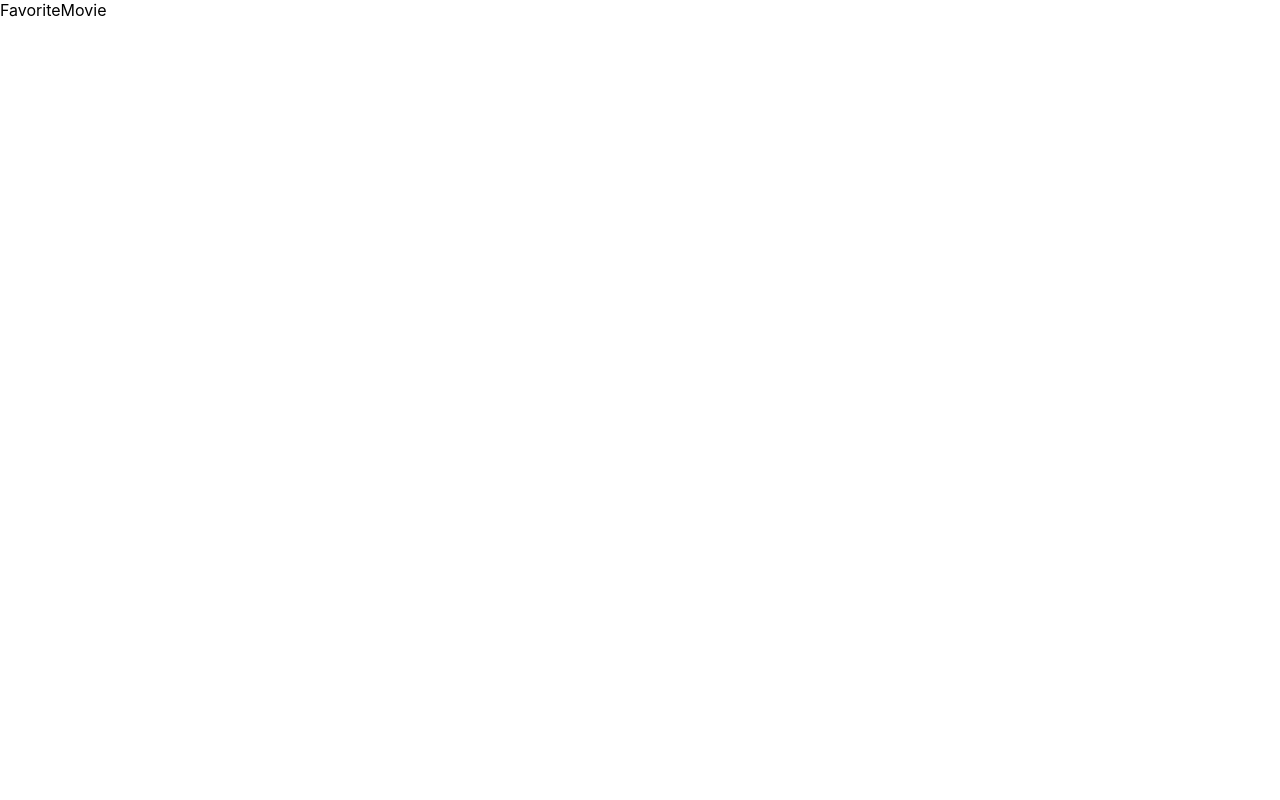
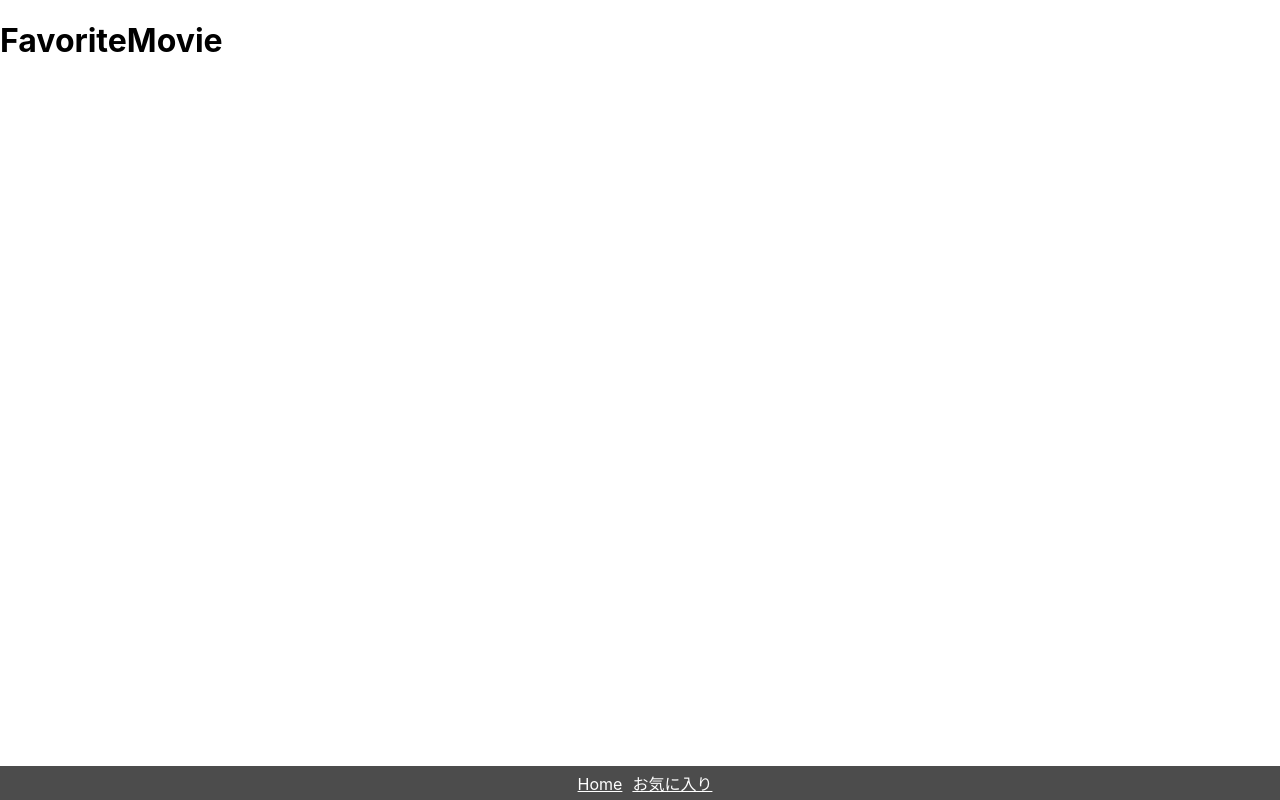
Before and after one commit to hasegawa-yoshi/codingchallenge1, a React (Create React App) app: page /favorites in a window 1280 px wide. Built offline with nearby package versions, Linux system fonts and the light colour scheme.

Commit message:
fifteenth commit
フッターコンポーネント実装

```diff
--- a/package.json
+++ b/package.json
@@ -46,5 +46,8 @@
       "last 1 firefox version",
       "last 1 safari version"
     ]
+  },
+  "devDependencies": {
+    "@types/react-router-dom": "^5.3.3"
   }
 }
--- a/src/api/MovieApi.jsx
+++ b/src/api/MovieApi.jsx
@@ -1,5 +1,4 @@
 import { Grid } from "@mui/material";
-import { Link } from "react-router-dom";
 import { useEffect, useState } from "react";
 import { useDispatch, useSelector } from "react-redux";
 import instance from "./axios";
@@ -55,7 +54,6 @@ export const MovieApi = ({ fetchUrl } /*: Props*/) => {
     <div style={{ paddingTop: "70px" }}>
       <h2>{searchTextSelector.text}の検索結果</h2>
       <h4>画像クリックで映画詳細を表示</h4>
-      <Link to="/favorites">お気に入り</Link>
       <Grid container alignItems="center" justifyContent="center">
         {" "}
         {movies.map((movie, i) => (
--- /dev/null
+++ b/src/components/organisms/FooterComponents.tsx
@@ -0,0 +1,29 @@
+import React from "react";
+import { Link } from "react-router-dom";
+
+const FooterComponents = () => {
+  return (
+    <div
+      style={{
+        backgroundColor: "black",
+        opacity: "0.7",
+        width: "100%",
+        position: "fixed",
+        bottom: 0,
+        left: 0,
+        zIndex: 100,
+        padding: 5,
+        textAlign: "center",
+      }}
+    >
+      <Link to="/" style={{ margin: "5px", color: "white" }}>
+        Home
+      </Link>
+      <Link to="/favorites" style={{ margin: "5px", color: "white" }}>
+        お気に入り
+      </Link>
+    </div>
+  );
+};
+
+export default FooterComponents;
--- a/src/components/pages/FavoriteMovie.tsx
+++ b/src/components/pages/FavoriteMovie.tsx
@@ -1,7 +1,13 @@
 import React from "react";
+import FooterComponents from "../organisms/FooterComponents";
 
 const FavoriteMovie = () => {
-  return <div>FavoriteMovie</div>;
+  return (
+    <div>
+      <h1>FavoriteMovie</h1>
+      <FooterComponents />
+    </div>
+  );
 };
 
 export default FavoriteMovie;
--- a/src/components/pages/Home.jsx
+++ b/src/components/pages/Home.jsx
@@ -1,5 +1,6 @@
 import React from "react";
 import { Link } from "react-router-dom";
+import FooterComponents from "../organisms/FooterComponents";
 import HeaderComponents from "../organisms/HeaderComponents";
 
 const Home = () => {
@@ -9,6 +10,7 @@ const Home = () => {
       <h1 style={{ paddingTop: "70px" }}>映画検索アプリ</h1>
       <p>好きなワードで検索ボタンをPUSH！</p>
       <Link to="/favorites">お気に入り</Link>
+      <FooterComponents />
     </div>
   );
 };
--- a/src/components/pages/MovieIntro.jsx
+++ b/src/components/pages/MovieIntro.jsx
@@ -3,6 +3,7 @@ import React, { useEffect, useState } from "react";
 import { useSelector } from "react-redux";
 import { API_KEY } from "../../api/Apikey";
 import instance from "../../api/axios";
+import FooterComponents from "../organisms/FooterComponents";
 
 export const MovieIntro = () => {
   const movieIdSelector = useSelector((state) => state.MovieIdReducer);
@@ -40,6 +41,7 @@ export const MovieIntro = () => {
       </Button>
       <h1>{movie.original_title}</h1>
       <p>{movie.overview}</p>
+      <FooterComponents />
     </div>
   );
 };
--- a/src/components/pages/SearchMovie.jsx
+++ b/src/components/pages/SearchMovie.jsx
@@ -2,6 +2,7 @@ import React from "react";
 import { useSelector } from "react-redux";
 import { API_KEY } from "../../api/Apikey";
 import { MovieApi } from "../../api/MovieApi";
+import FooterComponents from "../organisms/FooterComponents";
 import HeaderComponents from "../organisms/HeaderComponents";
 
 const SearchMovie = () => {
@@ -18,6 +19,7 @@ const SearchMovie = () => {
     <div className="App">
       <HeaderComponents />
       <MovieApi fetchUrl={requests.searchMovies} />
+      <FooterComponents />
     </div>
   );
 };
```
Also changed, not shown: 2 other files (tests, documents, lock files or other folders).
